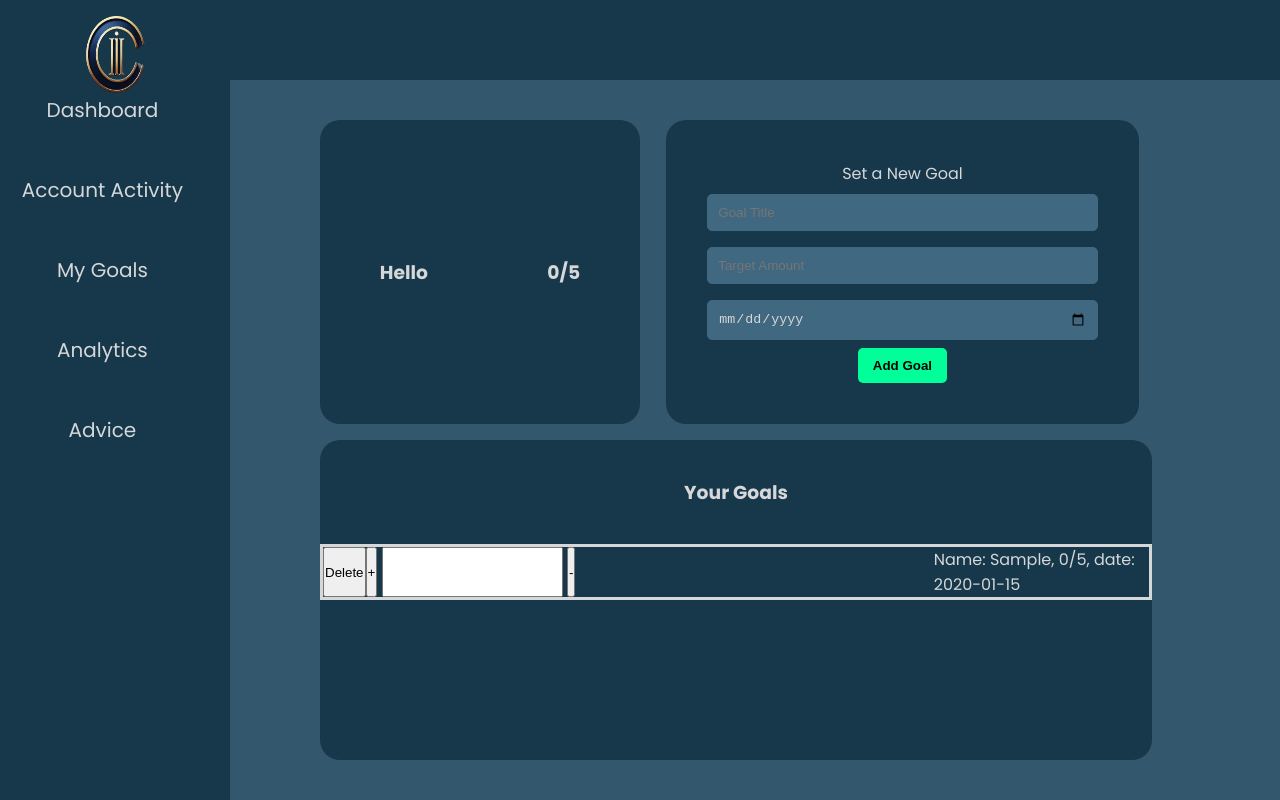
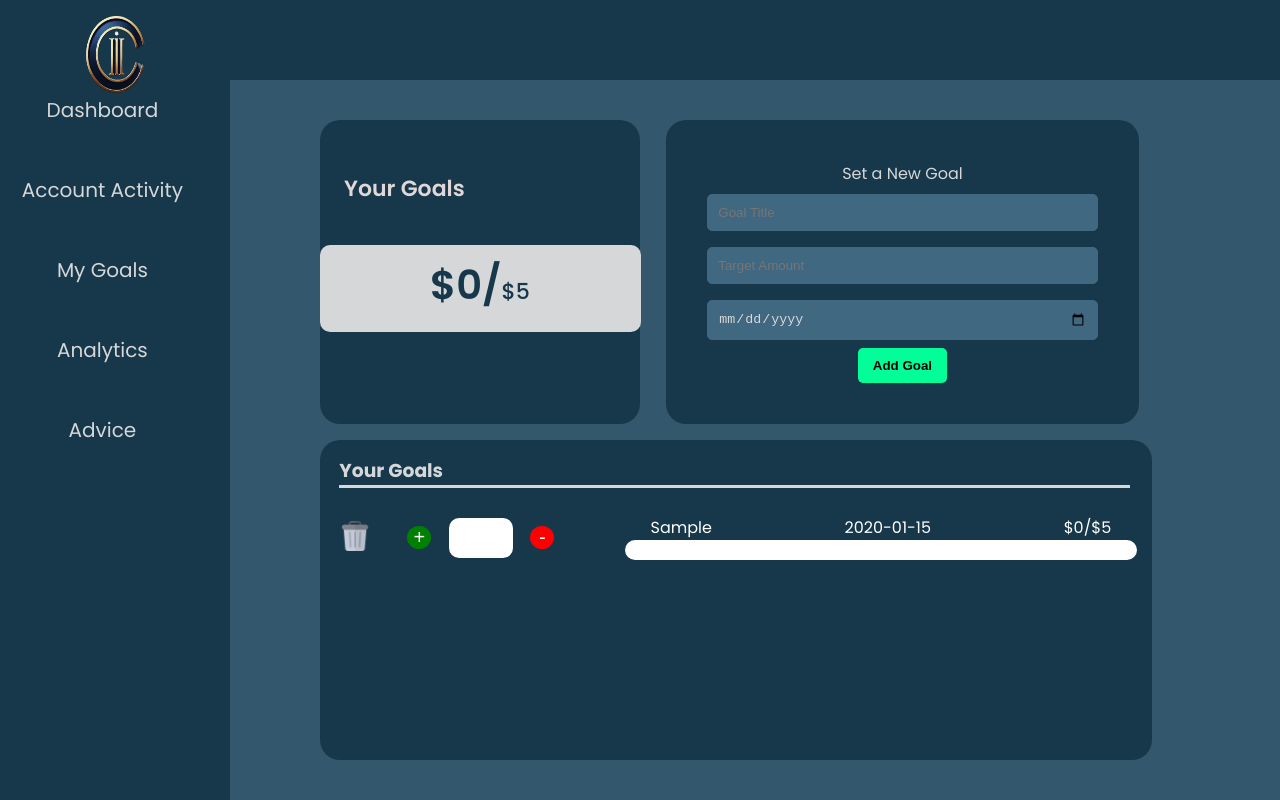
Before and after one commit to CMPT-276-SPRING-2025/final-project-14-clouds, a React (Vite) app in the folder src/frontend/: page /Goals in a window 1280 px wide. Both pictures are taken after typing "Sample", "5", "2020-01-15" into the empty fields and a click on the button "Add Goal". Built offline with nearby package versions, Linux system fonts and the light colour scheme.

Commit message:
Goals pages and acompanying components should be complete

```diff
--- a/src/frontend/src/components/largegoals.jsx
+++ b/src/frontend/src/components/largegoals.jsx
@@ -1,5 +1,6 @@
 import React, { useEffect, useState } from "react";
 import "../styling/goals.css";
+import Bin from "../assets/bin.png";
 
 const BigGoals = ({ goalsArray, setterFunction }) => {
   const [increments, setIncrements] = useState(goalsArray.map((value) => 0));
@@ -18,15 +19,9 @@ const BigGoals = ({ goalsArray, setterFunction }) => {
   } else {
     goalsArray.map((value, index) => {
       listGoals.push(
-        <div
-          style={{
-            border: "solid",
-            display: "flex",
-            width: "100%",
-            justifyContent: "center",
-          }}
-        >
+        <div className="goal-item">
           <button
+            className="deleteButton"
             onClick={() => {
               alert(`deleted index ${index}`);
               const updatedGoalsArray = goalsArray.filter(
@@ -40,9 +35,10 @@ const BigGoals = ({ goalsArray, setterFunction }) => {
               setIncrements(updatedIncrements);
             }}
           >
-            Delete
+            <img src={Bin} alt="bin icon" />
           </button>
           <button
+            className="plusButton"
             onClick={() => {
               const updatedGoals = goalsArray.map((value, i) => {
                 if (i === index) {
@@ -61,10 +57,11 @@ const BigGoals = ({ goalsArray, setterFunction }) => {
               setterFunction(updatedGoals);
             }}
           >
-            +
+            <p>+</p>
           </button>
           &nbsp;
           <input
+            className="incrementInput"
             id="input"
             onChange={(e) => {
               if (e.target.value !== "") {
@@ -82,6 +79,7 @@ const BigGoals = ({ goalsArray, setterFunction }) => {
           ></input>
           &nbsp;
           <button
+            className="minusButton"
             onClick={() => {
               const updatedGoals = goalsArray.map((value, i) => {
                 if (i === index) {
@@ -102,18 +100,53 @@ const BigGoals = ({ goalsArray, setterFunction }) => {
           >
             -
           </button>
-          <p style={{ marginLeft: "28vw" }}>
-            Name: {value.title}, {value.progress}/{value.amount}, date:{" "}
-            {value.date}
-          </p>
+          <div
+            style={{
+              display: "flex",
+              flexDirection: "column",
+
+              justifyContent: "center",
+              alignItems: "center",
+            }}
+          >
+            <div
+              style={{
+                display: "flex",
+                justifyContent: "space-between",
+                width: "90%",
+              }}
+            >
+              <p>{value.title}</p>
+              <p>{value.date}</p>
+              <p>
+                ${value.progress}/${value.amount}
+              </p>
+            </div>
+            <div className="progressBar">
+              <div
+                className="progressBarFill"
+                style={{ width: `${(value.progress / value.amount) * 100}%` }}
+              ></div>
+            </div>
+          </div>
         </div>
       );
     });
 
     return (
       <div className="your-goals-big">
-        <h3>Your Goals</h3>
-        <div style={{ marginBottom: "20vh" }}>{listGoals}</div>
+        <h3
+          style={{
+            position: "absolute",
+            top: "2vh",
+            left: "1.5vw",
+            borderBottom: "solid",
+            width: "95%",
+          }}
+        >
+          Your Goals
+        </h3>
+        <div className="goalsList">{listGoals}</div>
       </div>
     );
   }
--- a/src/frontend/src/components/smallgoals.jsx
+++ b/src/frontend/src/components/smallgoals.jsx
@@ -11,10 +11,33 @@ const SmallGoals = ({ goalsArray }) => {
   }
   return (
     <div className="your-goals-small">
-      <h3> Hello</h3>
-      <h3>
-        {totalProgress}/{totalAmmount}
-      </h3>
+      <div
+        style={{
+          textAlign: "left",
+          width: "85%",
+
+          marginTop: "-5vh",
+        }}
+      >
+        <p
+          style={{
+            fontSize: "22px",
+            fontWeight: 600,
+            color: "#DFD7D8",
+          }}
+        >
+          Your Goals
+        </p>
+      </div>
+
+      <div className="smallGoalsInfo">
+        <p>
+          ${totalProgress}/
+          <span style={{ fontWeight: "500", fontSize: "22px" }}>
+            ${totalAmmount}
+          </span>
+        </p>
+      </div>
     </div>
   );
 };
--- a/src/frontend/src/styling/BalancePanel.css
+++ b/src/frontend/src/styling/BalancePanel.css
@@ -27,7 +27,7 @@ h2{
     height: 87px;
     background-color:#D5D7D8;
     border-radius: 10px;
-    margin-left: 20px;
+    margin: auto;
 
 
 }
--- a/src/frontend/src/styling/goals.css
+++ b/src/frontend/src/styling/goals.css
@@ -22,10 +22,14 @@ body{
     font-family: 'Poppins', sans-serif;
     white-space: nowrap;
     display: flex;
+    flex-direction: column;
+    align-items: center;
+    justify-content: center;
+
 }
 
 
-h2{
+/* h2{
     position: absolute;
     top: 22vh;
     left: 30vw;
@@ -33,7 +37,7 @@ h2{
     font: 1em ;
     color: #D5D7D8;
 
-}
+} */
 
 .set-goal {
     position: absolute;
@@ -107,13 +111,13 @@ h2{
 
 
 }
-h3{
+/* h3{
     margin: auto;
     font: 2em ;
     color: #D5D7D8;
     z-index: 2;
 
-}
+} */
 .goal-item {
     color: white;
     padding: 12px;
@@ -122,4 +126,105 @@ h3{
     display: flex;
     justify-content: space-between;
     align-items: center;
+    border: solid  #17384B ;
+
 }
+
+.deleteButton{
+
+    padding: 5px;
+
+
+    background-color: #17384B ;
+    border:none;
+
+}
+
+.deleteButton img{
+    height:30px;
+}
+
+.plusButton{
+    background-color: green;
+    border: none;
+    color: white;
+    width: 3%;
+    height: 1% ;
+    margin-right: -8vw;
+    border-radius: 50%;
+    margin-left: -3vw;
+    font-size: 20px;
+    text-align: center;
+}
+
+.minusButton{
+    background-color: red;
+    border: none;
+    color: white;
+    width: 3%;
+    height: 1% ;
+
+    border-radius: 50%;
+    margin-left:-10vw;
+    font-size: 20px;
+    text-align: center;
+}
+
+.incrementInput{
+    width: 5vw;
+    height: 5vh;
+    font-family: 'Poppins', sans-serif;
+    border-radius: 10px;
+    text-align: center;
+    border: none;
+    margin-left: -2vw;
+}
+
+.goalsList{
+
+    height: 80%;
+    margin-top: 5vh;
+    overflow: scroll;
+    width: 100%;
+}
+
+.progressBar{
+    height:20px;
+    width: 40vw;
+    background-color: white;
+
+    left:22vw;
+    border-radius: 50px;;
+
+
+
+}
+
+.progressBarFill{
+    height: 100%;
+    background-color: #0CD1A5;
+    border-radius: 50px;
+}
+
+.smallGoalsInfo{
+    width: 321px;
+    height: 87px;
+    background-color:#D5D7D8;
+    border-radius: 10px;
+    text-align: center;
+    margin-top: 5vh;
+    /* align-items: center;
+    justify-content: center; */
+
+}
+
+.smallGoalsInfo p{
+color: #17384B;
+
+margin-top: 10px;
+font-family: 'Poppins', sans-serif;
+font-size: 40px;
+font-weight: 600;
+
+
+}
```
Also changed, not shown: src/frontend/src/assets/bin.png (added).
